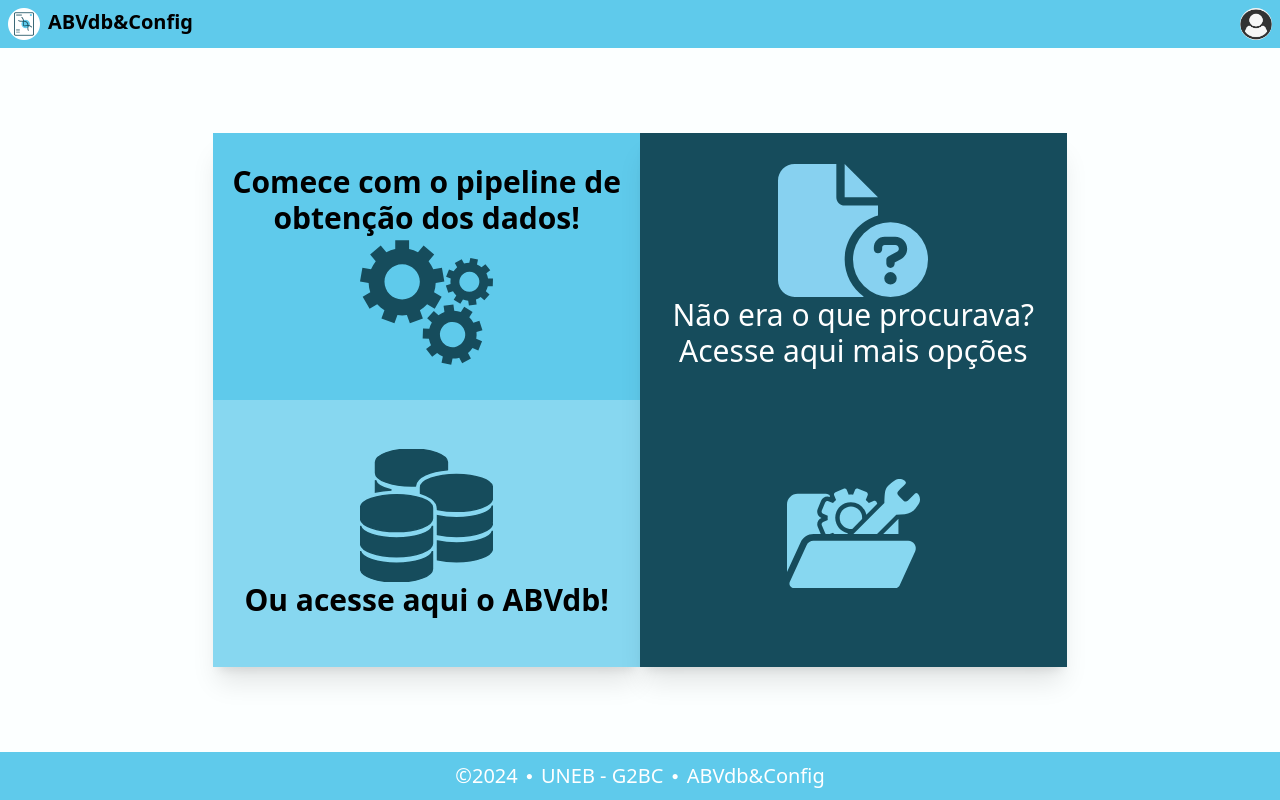
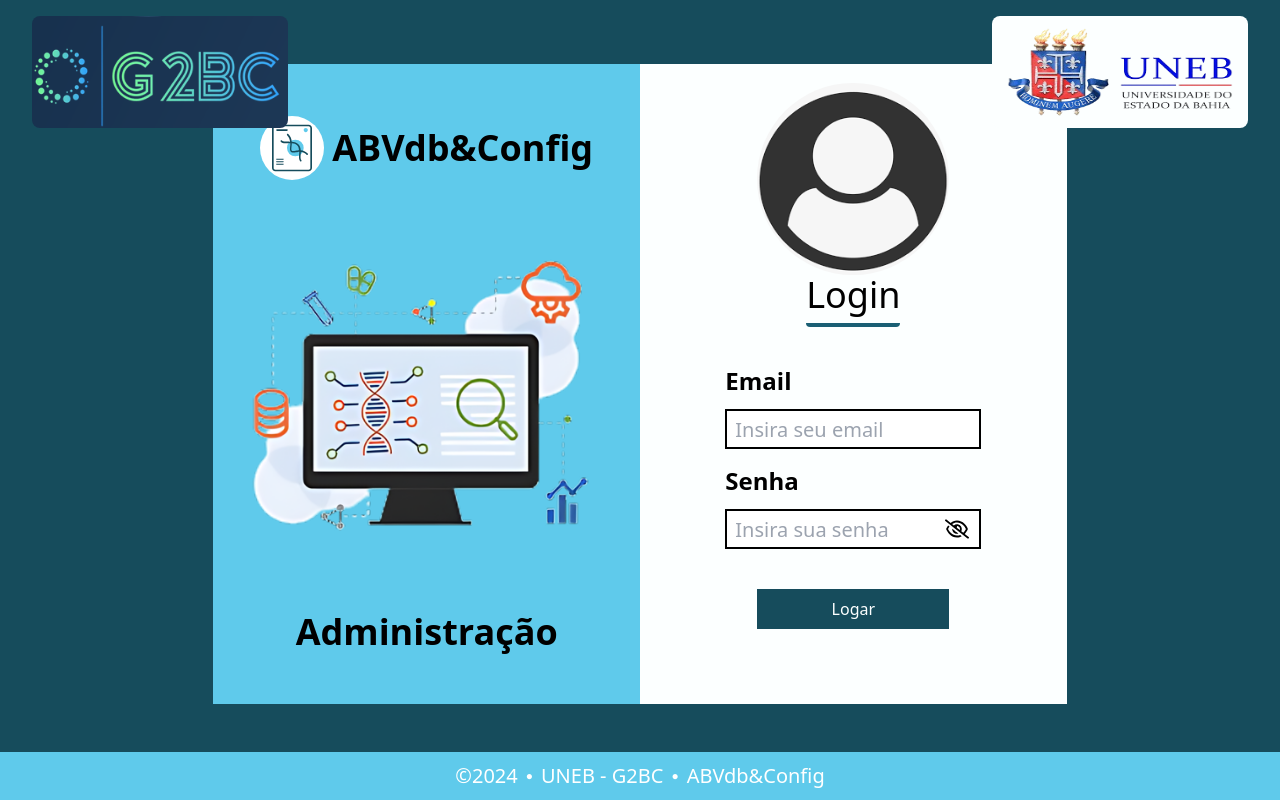
Before and after one commit to brugabi/ABVdb-Config-frontend, a React (Vite) app: page / in a window 1280 px wide. Built offline with nearby package versions, Linux system fonts and the light colour scheme.

Commit message:
link genome detective

```diff
--- a/src/App.tsx
+++ b/src/App.tsx
@@ -19,8 +19,8 @@
     <>
     <BrowserRouter>
     <Routes>
-        <Route element={<Login></Login>} path="/login"></Route>
-        <Route element={<Home></Home> } path="/"/>
+        <Route element={<Login></Login>} path="/"></Route>
+        <Route element={<Home></Home> } path="/home"/>
         <Route element={<Opcoes></Opcoes>} path="/opcoes"></Route>
         <Route element={<SequenciaDonwload></SequenciaDonwload>} path="/download"></Route>
         <Route element={<ErrorPage></ErrorPage>} path="*"></Route>
--- a/src/constants/opcoes.ts
+++ b/src/constants/opcoes.ts
@@ -30,7 +30,7 @@
 {
     title : "Acessar o Genome Detective",
     img : "src/assets/design inicial site adm.png",
-    rota: "/"
+    link: "https://www.genomedetective.com"
 },
 {
     title: "Validação dos dados tratados",
```
